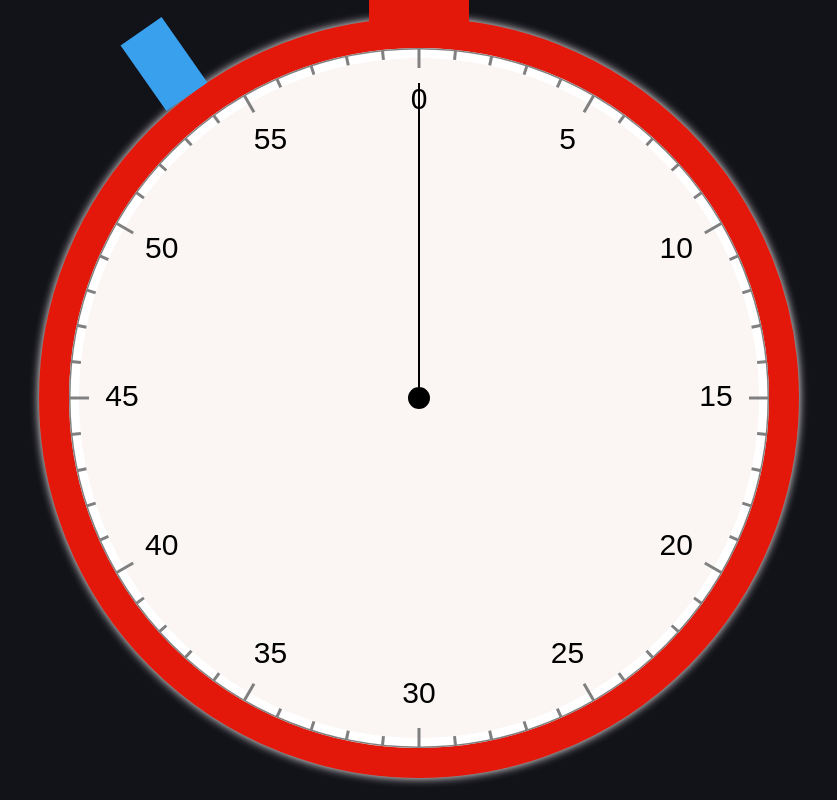
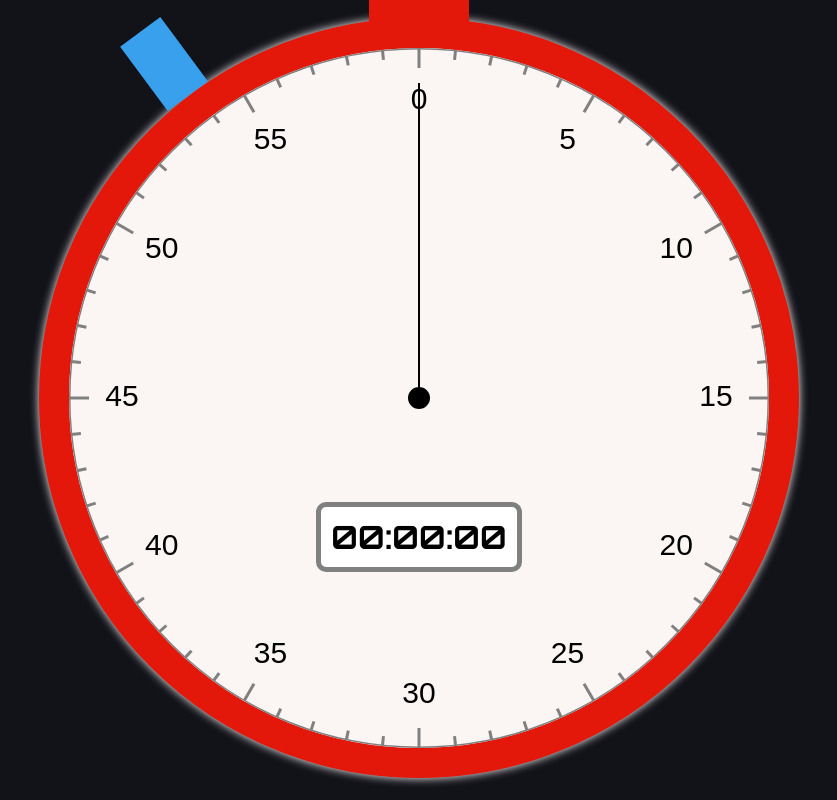
Before and after one commit to SneatX/cronometroCanvas, a plain HTML site: page index.html in a window 1280 px wide. Shown: the whole page, without its empty margins (221-1058 px from the left). Drawn offline with Linux system fonts and the light colour scheme; a web font is replaced by a local one.

Commit message:
feat: :sparkles: Estilos css reloj

```diff
--- a/css/style.css
+++ b/css/style.css
@@ -1,3 +1,5 @@
+
+@import url('https://fonts.googleapis.com/css2?family=Geo:ital@0;1&family=Orbitron:wght@400..900&display=swap');
 *{
     margin: 0;
     padding: 0;
@@ -40,7 +42,7 @@ canvas{
 #reset{
     height: 80px;
     width: 50px;
-    transform: rotate(-35deg);
+    transform: rotate(-36.5deg);
     position: absolute;
     bottom: 678px;
     left: 100px;
@@ -50,3 +52,21 @@ canvas{
     border: 0;
     transition: height 0.3s ease, bottom 0.3s ease, left 0.3s ease;
 }
+
+.container__timer{
+    position: absolute;
+    left: 0;
+    right: 0;
+    bottom: 210px;
+    margin: auto;
+    display: flex;
+    justify-content: center;
+}
+
+.container__timer h1{
+    background-color: white;
+    padding: 10px;
+    border-radius: 10px;
+    border: 5px solid gray;
+    font-family: "Orbitron";
+}
--- a/index.html
+++ b/index.html
@@ -13,6 +13,9 @@
         <canvas id="lienzo" width="700" height="700"></canvas>
         <button id="pause"></button>
         <button id="reset"></button>
+        <div class="container__timer">
+            <h1><span id="hour">00</span>:<span id="minutes">00</span>:<span id="seconds">00</span></h1>
+        </div>
     </div>
 
 
--- a/js/script.js
+++ b/js/script.js
@@ -13,14 +13,14 @@ pintarReloj()
 let paused = true
 let intervalo
 btnPause.addEventListener("click" , event =>{
-    console.log("hola")
     if(paused){
         btnPause.style.height = "80px"
         paused = false
         intervalo = setInterval(function(){
+            s++
+            console.log(s)
             pintarReloj()
-            s++
-        }, 1000)
+        }, 10)
     }
     else{
         btnPause.style.height = "100px"
@@ -60,7 +60,7 @@ function pintarReloj(){
 
 function pintarFondo(){
     contexto.beginPath()
-    contexto.arc(x, y, radio-10, 0, 2 * Math.PI)
+    contexto.arc(x, y, radio, 0, 2 * Math.PI)
     contexto.fillStyle = '#FBF5F3'
     contexto.fill();
     contexto.closePath();
@@ -127,7 +127,7 @@ function calcularSegundos(s) {
     contexto.fill();
     contexto.closePath();
 
-    let angS = s * 2 * Math.PI / 60;
+    let angS = (s * 2 * Math.PI / 60)/100;
     contexto.strokeStyle = "black";
     contexto.moveTo(radio, radio)
     contexto.lineTo(radio + radio * 0.9 * Math.sin(angS), radio - (radio * 0.9 * Math.cos(angS)))
```
